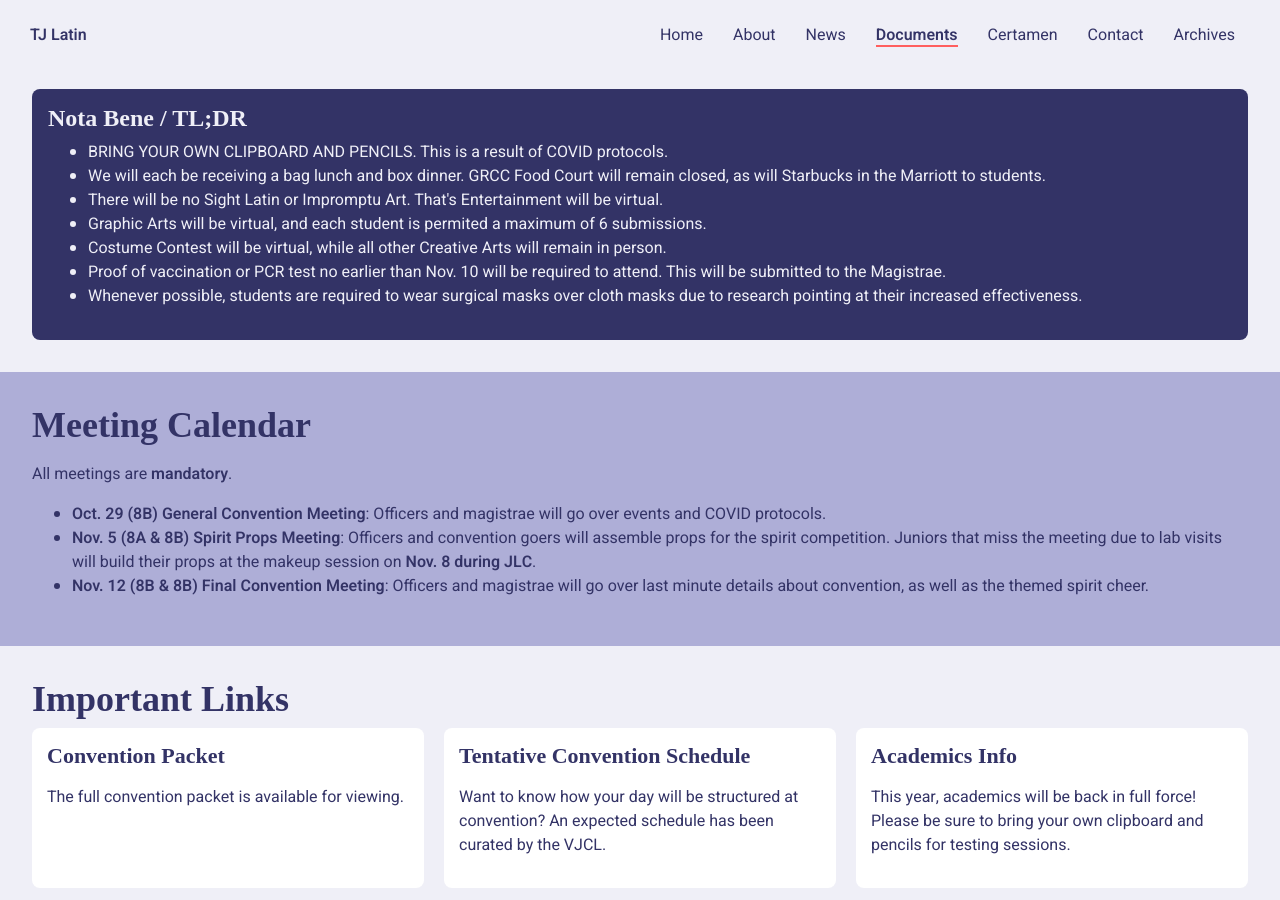
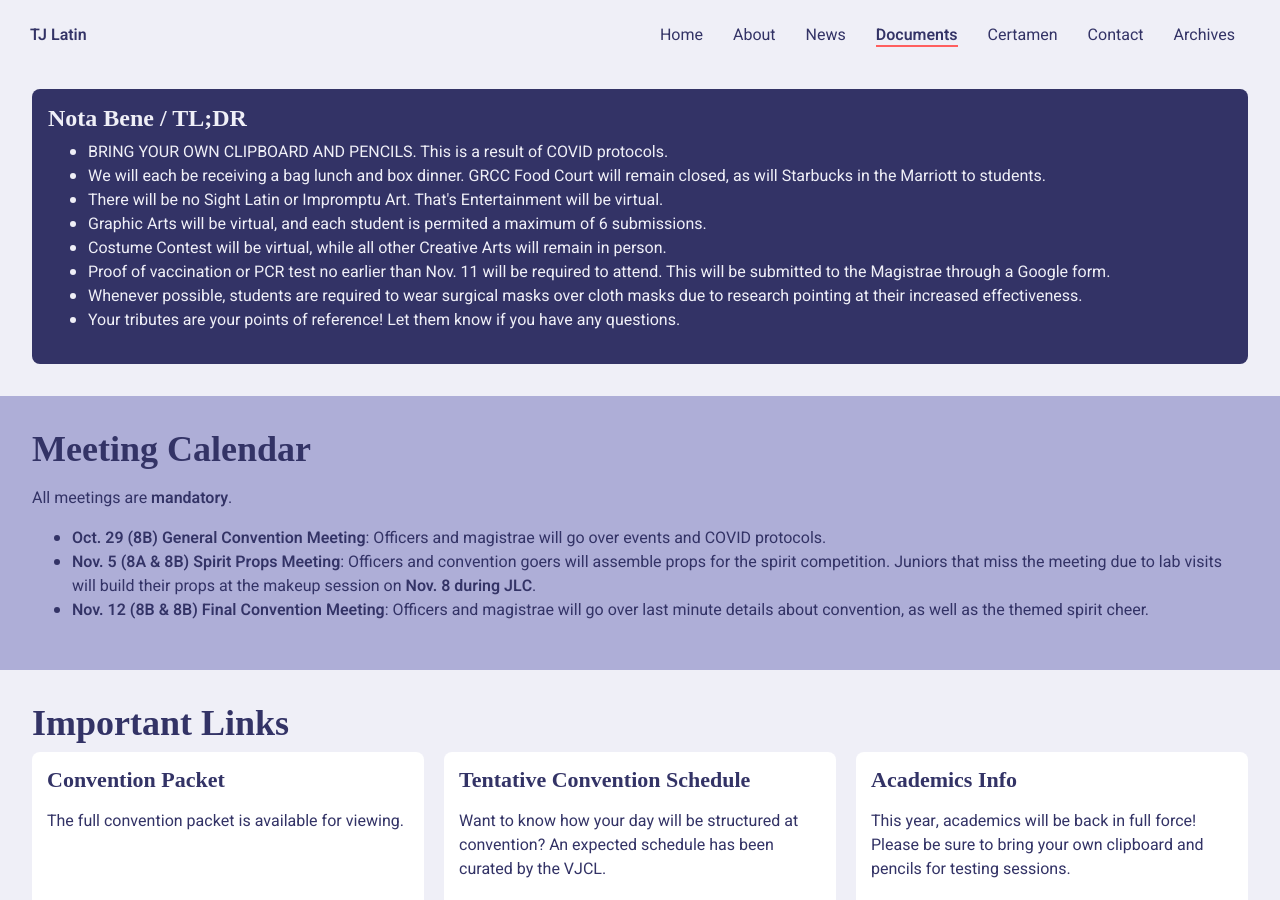
Before and after one commit to TJLatin/website, a Jekyll site: the page built from documents/vjcl.html, in a window 1280 px wide and 900 px high, scrolled down 330 px. Built offline with Jekyll 4.4.1, drawn with Linux system fonts in a browser that asks for light colours; some web fonts are replaced.

Commit message:
add some minor details

```diff
--- a/documents/vjcl.html
+++ b/documents/vjcl.html
@@ -26,10 +26,11 @@ nav: /documents.html
                     <li>There will be no Sight Latin or Impromptu Art. That's Entertainment will be virtual.</li>
                     <li>Graphic Arts will be virtual, and each student is permited a maximum of 6 submissions.</li>
                     <li>Costume Contest will be virtual, while all other Creative Arts will remain in person.</li>
-                    <li>Proof of vaccination or PCR test no earlier than Nov. 10 will be required to attend. This will
-                        be submitted to the Magistrae.</li>
+                    <li>Proof of vaccination or PCR test no earlier than Nov. 11 will be required to attend. This will
+                        be submitted to the Magistrae through a Google form.</li>
                     <li>Whenever possible, students are required to wear surgical masks over cloth masks due to research
                         pointing at their increased effectiveness.</li>
+                    <li>Your tributes are your points of reference! Let them know if you have any questions.</li>
                 </ul>
             </div>
         </div>
```
